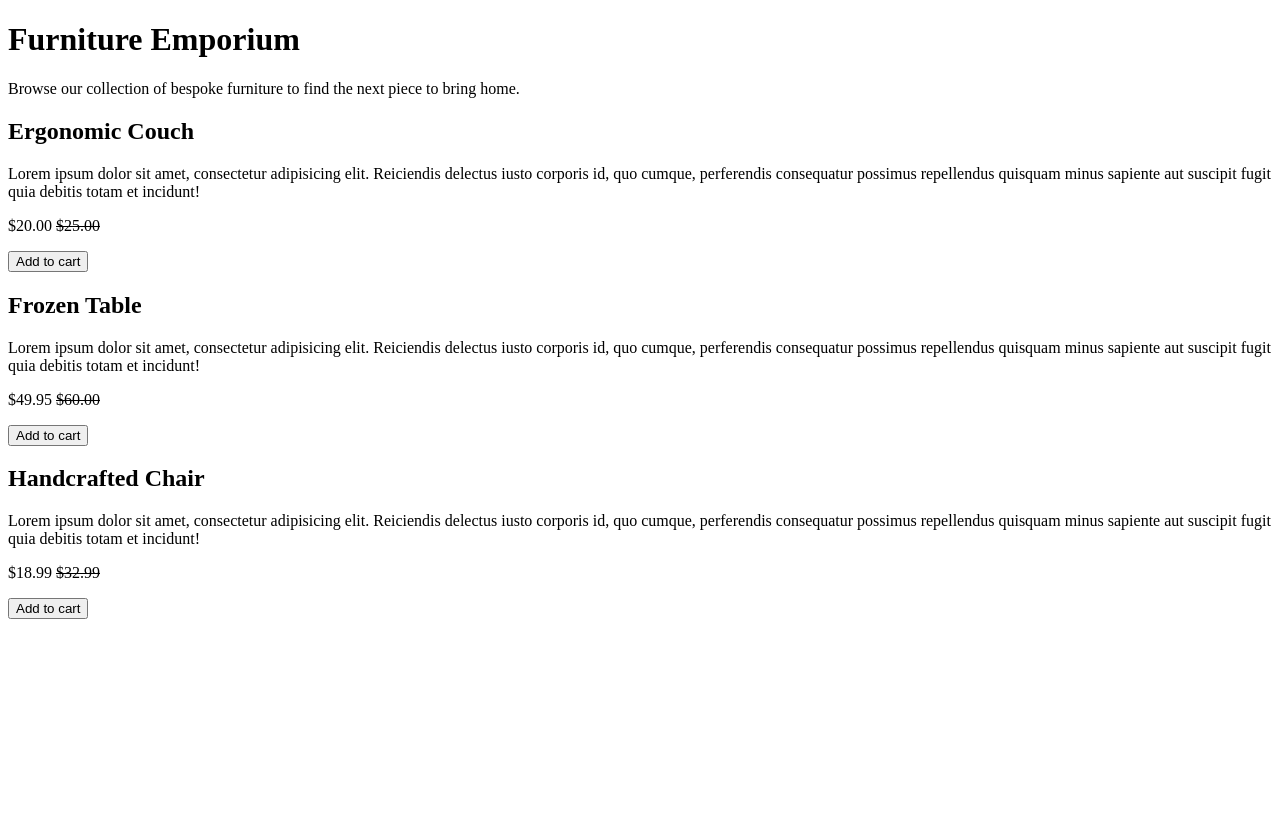
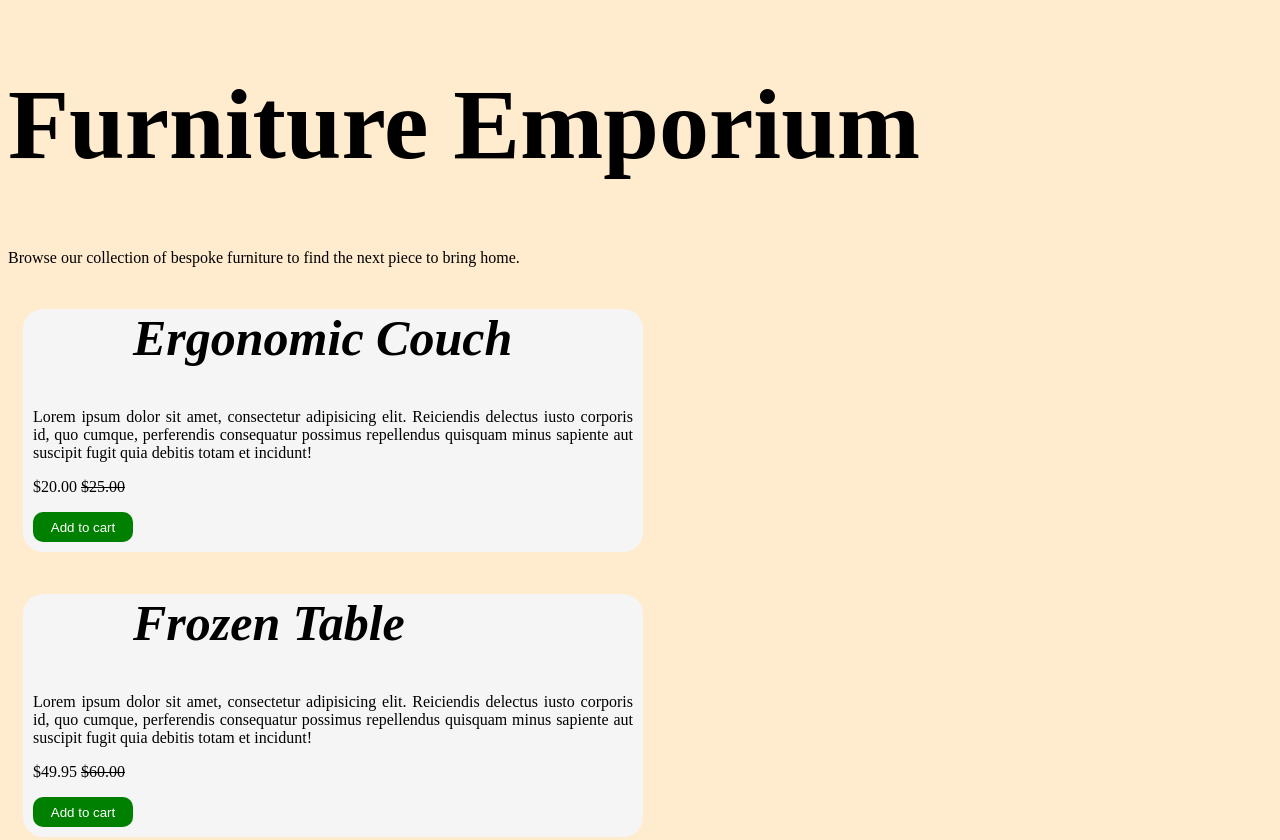
Before and after one commit to rpower271/workshop-furniture-emporium, a plain HTML site: page index.html in a window 1280 px wide. Shown: the top 840 px of the page. Before the commit the page ends 800 px from the top, so only its background shows below. Drawn offline with Linux system fonts and the light colour scheme.

Commit message:
added styling for the webpage, also added the hover ability to the add to card button.

```diff
--- a/index.css
+++ b/index.css
@@ -0,0 +1,43 @@
+body {
+  background-color: blanchedalmond;
+}
+
+article {
+  background-color: whitesmoke;
+  border-radius: 20px;
+  margin: 15px;
+  padding-right: 10px;
+  padding-left: 10px;
+  padding-bottom: 10px;
+  text-align: justify;
+  border-width: 0.5px;
+  width: 600px;
+}
+
+.text-size {
+  font-size: 50px;
+  font-style: italic;
+  color: black;
+}
+
+#margin-size {
+  margin-left: 100px;
+}
+
+#header-size {
+  font-size: 100px;
+}
+
+button {
+  background-color: green;
+  color: white;
+  text-align: center;
+  width: 100px;
+  height: 30px;
+  border-radius: 10px;
+  border: none;
+}
+
+button:hover {
+    background-color: blue;
+}
--- a/index.html
+++ b/index.html
@@ -1,19 +1,20 @@
 <!DOCTYPE html>
 <html lang="en">
+  <link rel="stylesheet" href="./index.css">
   <head>
     <title>Furniture Emporium</title>
   </head>
   <body>
     <main>
       <header>
-        <h1>Furniture Emporium</h1>
+        <h1 id="header-size">Furniture Emporium</h1>
         <p>
           Browse our collection of bespoke furniture to find the next piece to
           bring home.
         </p>
       </header>
       <article>
-        <h2>Ergonomic Couch</h2>
+        <h2 class="text-size" id="margin-size">Ergonomic Couch</h2>
         <p>
           Lorem ipsum dolor sit amet, consectetur adipisicing elit. Reiciendis
           delectus iusto corporis id, quo cumque, perferendis consequatur
@@ -24,7 +25,7 @@
         <button>Add to cart</button>
       </article>
       <article>
-        <h2>Frozen Table</h2>
+        <h2 class="text-size" id="margin-size">Frozen Table</h2>
         <p>
           Lorem ipsum dolor sit amet, consectetur adipisicing elit. Reiciendis
           delectus iusto corporis id, quo cumque, perferendis consequatur
@@ -35,7 +36,7 @@
         <button>Add to cart</button>
       </article>
       <article>
-        <h2>Handcrafted Chair</h2>
+        <h2 class="text-size" id="margin-size">Handcrafted Chair </h2>
         <p>
           Lorem ipsum dolor sit amet, consectetur adipisicing elit. Reiciendis
           delectus iusto corporis id, quo cumque, perferendis consequatur
```
